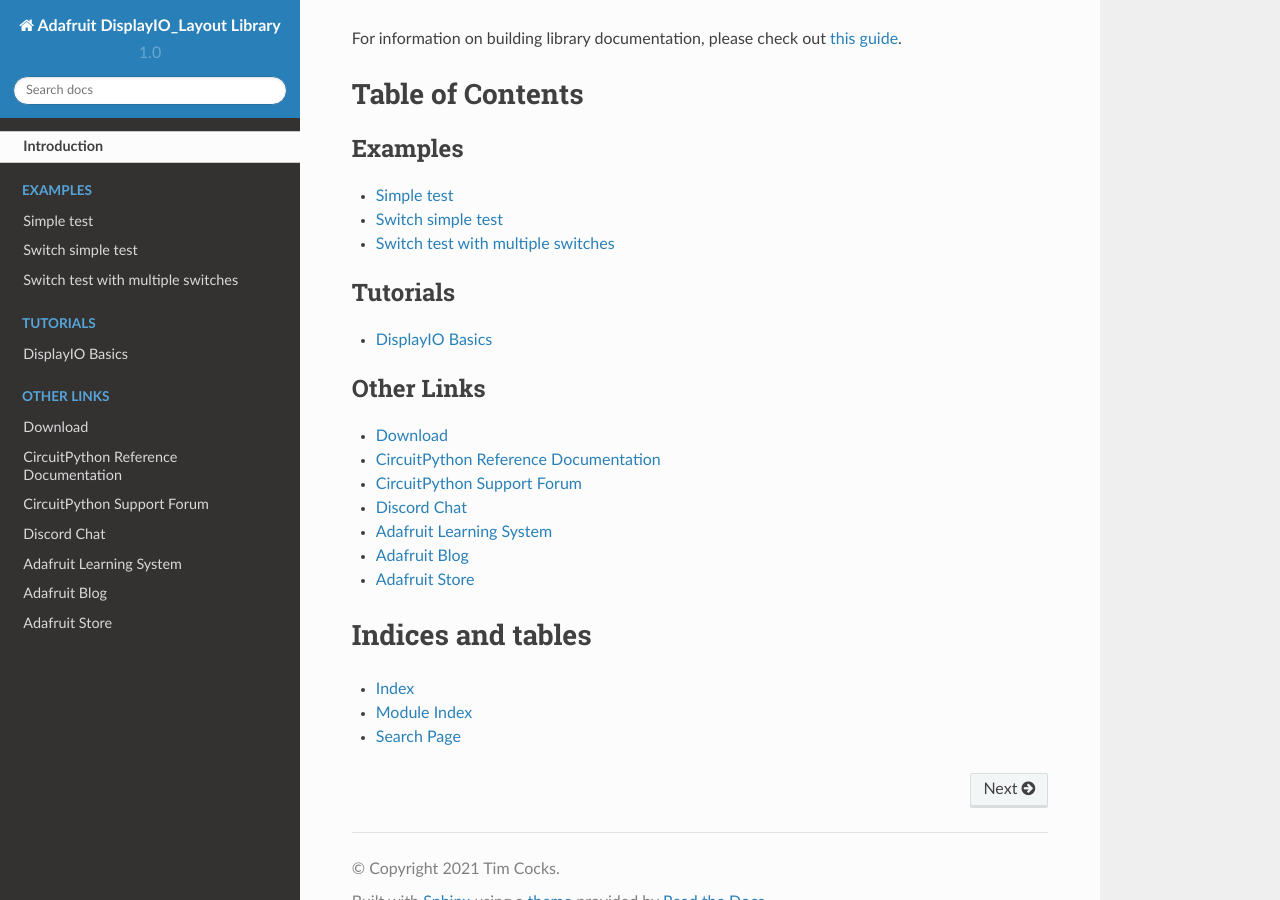
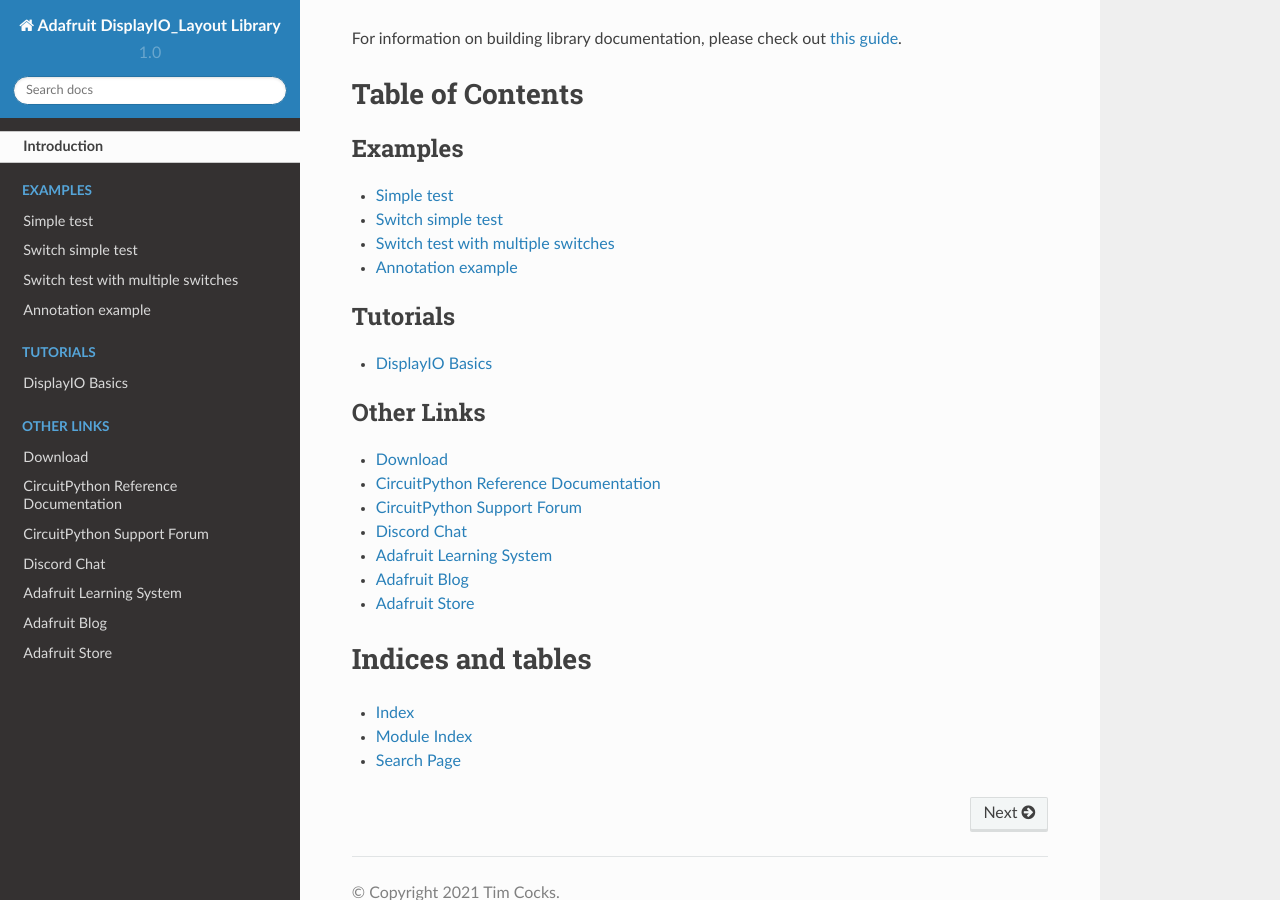
Before and after one commit to adafruit/Adafruit_CircuitPython_DisplayIO_Layout, a Sphinx documentation site: the page built from docs/index.rst, in a window 1280 px wide and 900 px high, scrolled down 1237 px. Built offline with Sphinx 7.4.7 and the Read the Docs theme 2.0.0, drawn with Linux system fonts in a browser that asks for light colours; some of the changed lines change nothing that is shown.

Commit message:
update example.rst documentation

```diff
--- a/docs/examples.rst
+++ b/docs/examples.rst
@@ -24,3 +24,12 @@
 .. literalinclude:: ../examples/displayio_layout_switch_multiple.py
     :caption: examples/displayio_layout_switch_multiple.py
     :linenos:
+
+Annotation example
+------------------
+
+Displays a sliding switch with annotations
+
+.. literalinclude:: ../examples/displayio_layout_gridlayout_pygame_display_simpletest.py
+    :caption: examples/displayio_layout_gridlayout_pygame_display_simpletest.py
+    :linenos:
```
